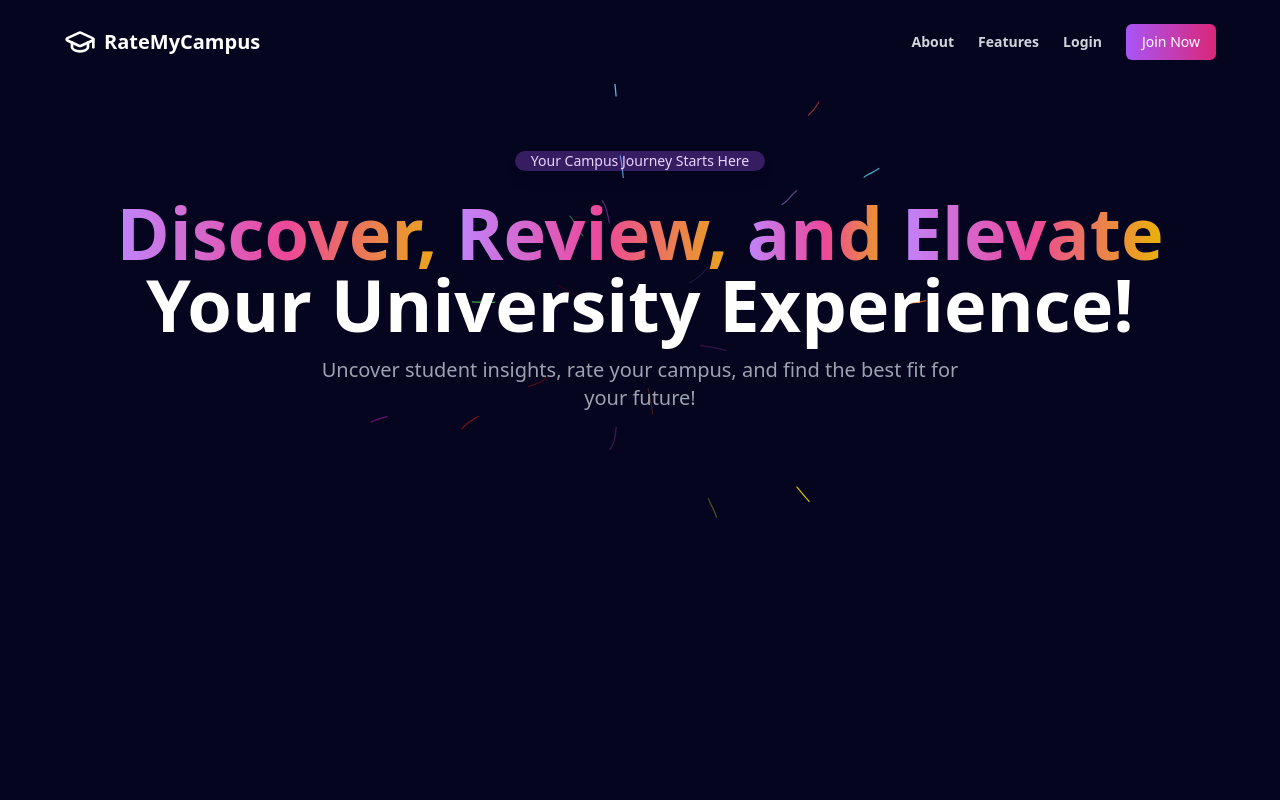
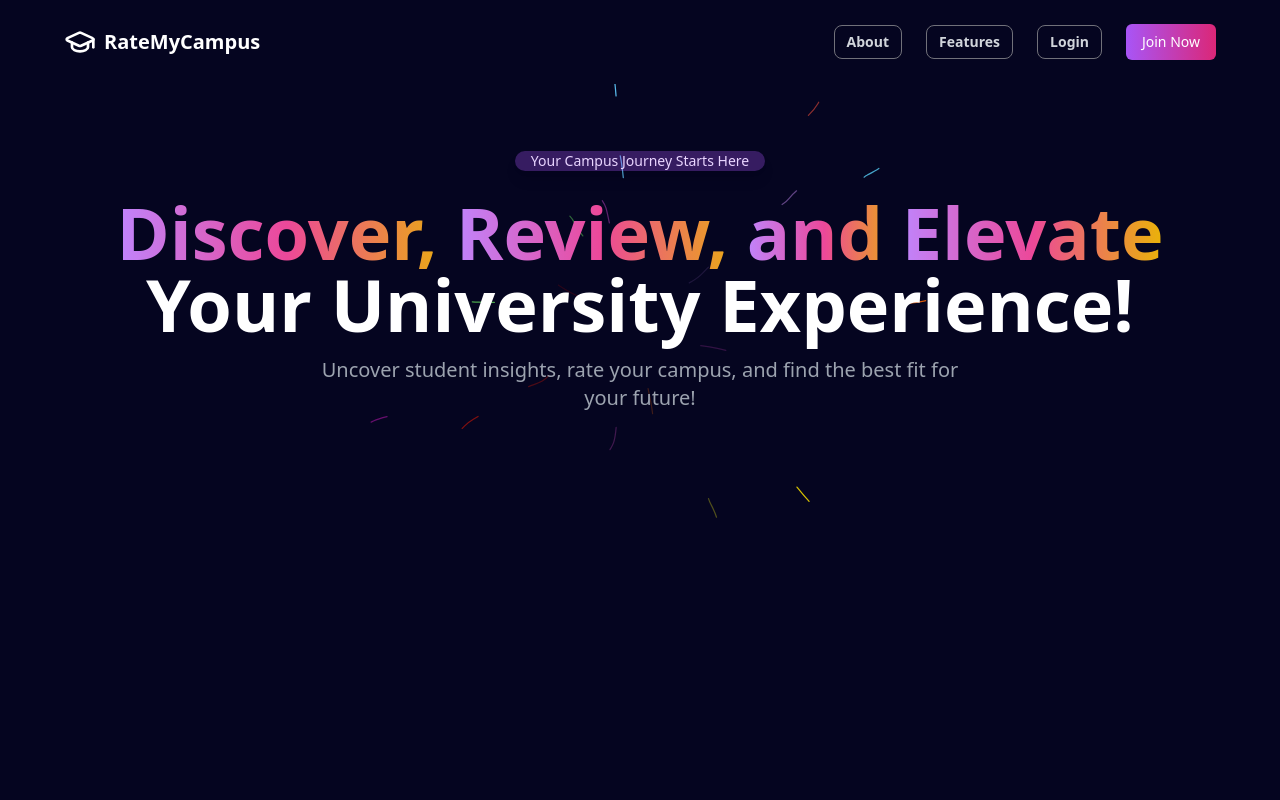
Before and after one commit to shahzaib-afzal/ratemycampus, a React (Vite) app in the folder client/: page / in a window 1280 px wide. Shown: the top 800 px of the page. Built offline with nearby package versions, Linux system fonts and the light colour scheme.

Commit message:
refactor: Update Navbar component to use rounded borders and add hover effects

```diff
--- a/client/src/@/components/ui/Navbar.tsx
+++ b/client/src/@/components/ui/Navbar.tsx
@@ -38,16 +38,16 @@ export default function Navbar() {
         </span>
       </div>
       <div className="hidden items-center space-x-6 sm:flex">
-        <div className="cursor-pointer text-sm font-semibold text-gray-300 transition-colors hover:text-purple-500">
+        <div className="cursor-pointer rounded-lg border border-zinc-500 px-3 py-1.5 text-sm font-semibold text-gray-300 transition-colors hover:text-purple-500">
           About
         </div>
-        <div className="cursor-pointer text-sm font-semibold text-gray-300 transition-colors hover:text-pink-600">
+        <div className="cursor-pointer rounded-lg border border-zinc-500 px-3 py-1.5 text-sm font-semibold text-gray-300 transition-colors hover:text-pink-600">
           Features
         </div>
-        <div className="cursor-pointer text-sm font-semibold text-gray-300 transition-colors hover:text-orange-500">
+        <div className="cursor-pointer rounded-lg border border-zinc-500 px-3 py-1.5 text-sm font-semibold text-gray-300 transition-colors hover:text-orange-500">
           Login
         </div>
-        <div className="rounded-md bg-gradient-to-r from-purple-500 to-pink-600 px-4 py-2 text-sm font-medium text-white transition-colors hover:from-purple-600 hover:to-pink-700">
+        <div className="cursor-pointer rounded-md bg-gradient-to-r from-purple-500 to-pink-600 px-4 py-2 text-sm font-medium text-white transition-colors hover:from-purple-600 hover:to-pink-700">
           Join Now
         </div>
       </div>
```
